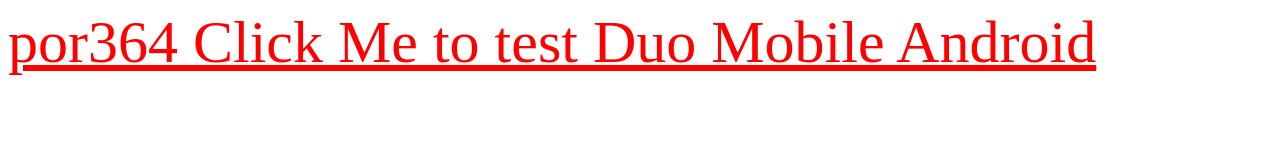
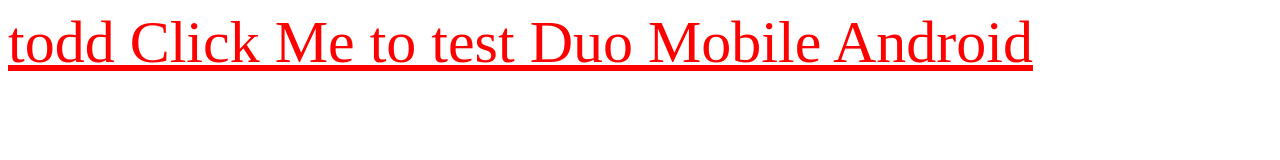
Before and after one commit to chakatodd/DuoMobileTest, a plain HTML site: page todd.html in a window 1280 px wide. Drawn offline with Linux system fonts and the light colour scheme.

Commit message:
Update todd.html

```diff
--- a/todd.html
+++ b/todd.html
@@ -1,5 +1,5 @@
 <html>
 <body>
-<a style="color:red;font-size:60px;" href="duotrustedendpoints://duo.com/trusted_ep?txid=95e43460-49fe-40fe-8eca-888888888888&akey=DAPG81XDT55WK1XYQNS0&requiredeviceidentification=False">por364 Click Me to test Duo Mobile Android</a>
+<a style="color:red;font-size:60px;" href="duotrustedendpoints://duo.com/trusted_ep?txid=95e43460-49fe-40fe-8eca-888888888888&akey=DAPG81XDT55WK1XYQNS0&requiredeviceidentification=False">todd Click Me to test Duo Mobile Android</a>
 </body>
 </html>
```
